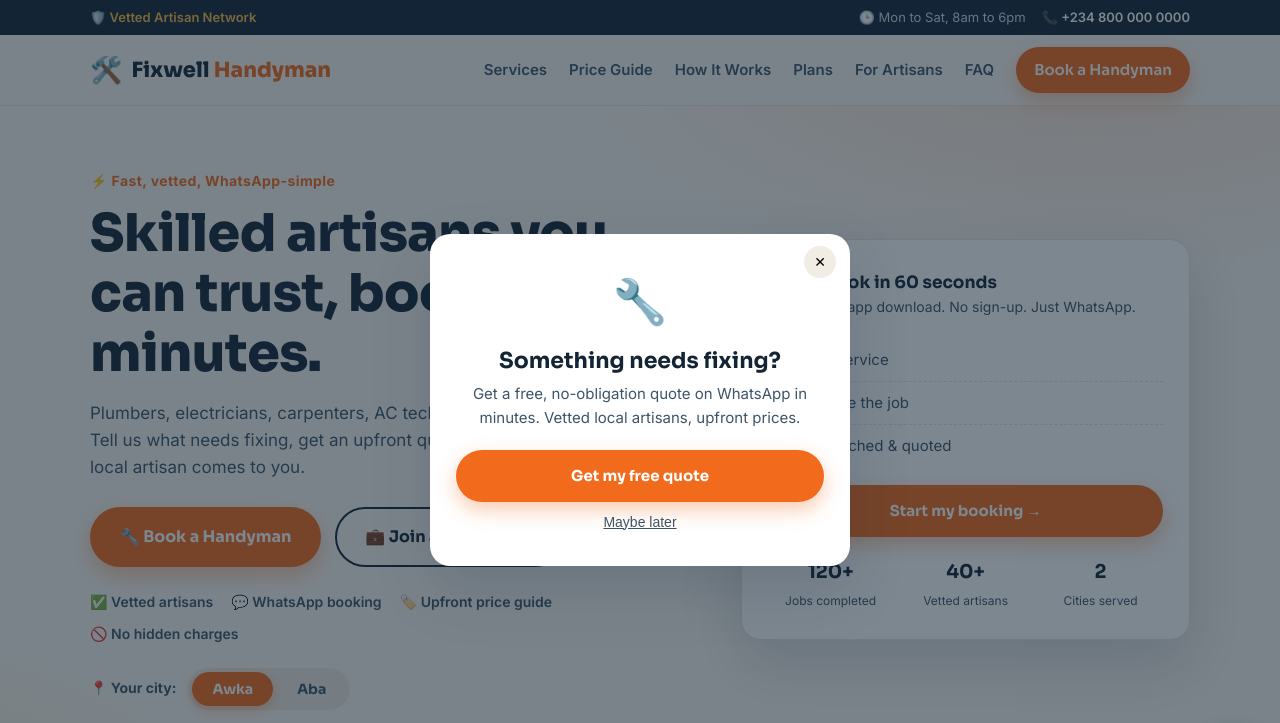
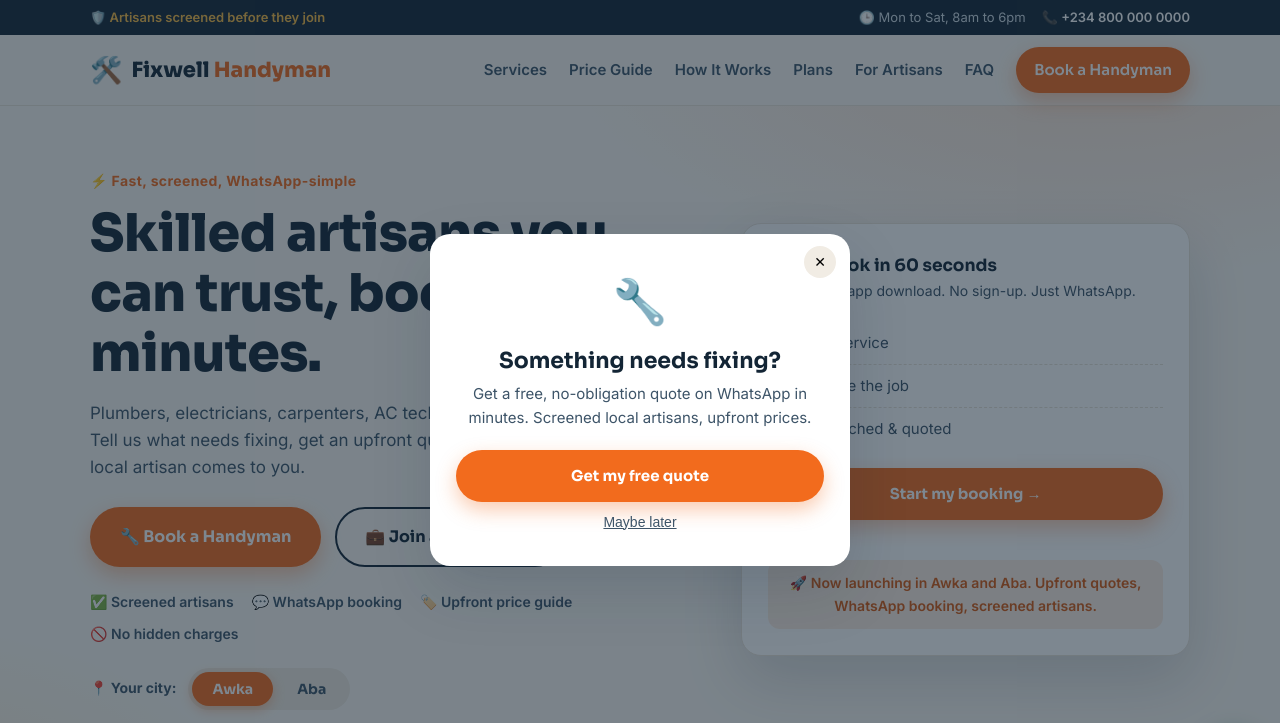
Before and after one commit to dahboss-001/fixwell-handyman, a plain HTML site: page index.html in a window 1280 px wide. Shown: the top 723 px of the page. Drawn offline with Linux system fonts and the light colour scheme.

Commit message:
Remove invented stats; soften vetting claims to screening language

```diff
--- a/app.js
+++ b/app.js
@@ -18,12 +18,14 @@ const CONFIG = {
   cities: ["Awka", "Aba"],
   areasNote: "Serving Awka (Anambra) and Aba (Abia)",
 
-  // HERO STATS (PLACEHOLDERS - replace with real figures)
-  stats: [
-    { value: "120+", label: "Jobs completed" },
-    { value: "40+",  label: "Vetted artisans" },
-    { value: "2",    label: "Cities served" },
-  ],
+  // HERO STATS - EMPTY by default: no numbers are shown until the client
+  // sets REAL figures here. Example:
+  // stats: [
+  //   { value: "120+", label: "Jobs completed" },
+  //   { value: "40+",  label: "Screened artisans" },
+  //   { value: "2",    label: "Cities served" },
+  // ],
+  stats: [],
 
   // SERVICES (icon, name, blurb, typical starting price - PLACEHOLDER prices)
   services: [
@@ -101,7 +103,7 @@ const CONFIG = {
   // FAQ
   faqs: [
     { q: "How do I pay for a job?", a: "You approve a quote on WhatsApp before work starts, then pay the artisan directly when the job is done. Bank transfer or cash, whatever suits you. We never take online payments on this site." },
-    { q: "How are artisans vetted?", a: "Every artisan completes an ID check, a skill assessment and reference checks on past work before taking jobs. New artisans start with supervised trial jobs." },
+    { q: "How are artisans screened?", a: "Before artisans join, we confirm their ID, assess their skill and check references on past work. New artisans start with supervised trial jobs. Confirm this matches your actual process and edit it here if needed." },
     { q: "Which areas do you cover?", a: "We currently serve Awka in Anambra State and Aba in Abia State, including surrounding neighbourhoods. Message us your area and we will confirm coverage." },
     { q: "Is the price guide the final price?", a: "No. The guide shows typical ranges so you know the going rate. Your exact quote is confirmed on WhatsApp before any work begins, and you approve it first." },
     { q: "What if something goes wrong after a job?", a: "Tell us on WhatsApp within 7 days and we will send the artisan back to put it right at no extra labour cost." },
@@ -142,7 +144,15 @@ function renderCityPicker() {
 
 /* ---------- render: stats ---------- */
 function renderStats() {
-  document.getElementById("heroStats").innerHTML =
+  const box = document.getElementById("heroStats");
+  const launch = document.getElementById("heroLaunch");
+  if (!CONFIG.stats.length) {
+    box.hidden = true;
+    launch.hidden = false;
+    return;
+  }
+  launch.hidden = true;
+  box.innerHTML =
     CONFIG.stats.map(s => `<div class="stat"><b>${s.value}</b><span>${s.label}</span></div>`).join("");
 }
 
@@ -264,7 +274,7 @@ function renderContact() {
   tp.href = "tel:+" + CONFIG.whatsappNumber;
   document.getElementById("emgHours").textContent = CONFIG.emergencyHours;
   document.getElementById("footerTagline").textContent =
-    "Vetted local artisans for homes and businesses. " + CONFIG.areasNote + ".";
+    "Screened local artisans for homes and businesses. " + CONFIG.areasNote + ".";
   document.getElementById("footerAddress").textContent = "📍 " + CONFIG.address;
   document.getElementById("footerEmail").textContent = "✉️ " + CONFIG.email;
   document.getElementById("footerPhone").textContent = "📞 " + CONFIG.phoneDisplay;
--- a/index.html
+++ b/index.html
@@ -4,7 +4,7 @@
 <meta charset="UTF-8">
 <meta name="viewport" content="width=device-width, initial-scale=1.0">
 <title>Fixwell Handyman | Trusted Artisan Services in Awka & Aba</title>
-<meta name="description" content="Book vetted plumbers, electricians, carpenters and more on WhatsApp. Upfront price guide, fast matching, no hidden charges.">
+<meta name="description" content="Book screened plumbers, electricians, carpenters and more on WhatsApp. Upfront price guide, fast matching, no hidden charges.">
 <link rel="preconnect" href="https://fonts.googleapis.com">
 <link rel="preconnect" href="https://fonts.gstatic.com" crossorigin>
 <link href="https://fonts.googleapis.com/css2?family=Sora:wght@400;600;700;800&family=Inter:wght@400;500;600;700&display=swap" rel="stylesheet">
@@ -16,7 +16,7 @@
 <!-- Top bar -->
 <div class="topbar">
   <div class="container topbar-inner">
-    <span class="topbar-badge">🛡️ Vetted Artisan Network</span>
+    <span class="topbar-badge">🛡️ Artisans screened before they join</span>
     <div class="topbar-contact">
       <span id="topbarHours"></span>
       <a id="topbarPhone" href="#">Call</a>
@@ -50,15 +50,15 @@
 <section class="hero">
   <div class="container hero-grid">
     <div class="hero-copy">
-      <p class="eyebrow">⚡ Fast, vetted, WhatsApp-simple</p>
+      <p class="eyebrow">⚡ Fast, screened, WhatsApp-simple</p>
       <h1>Skilled artisans you can trust, booked in minutes.</h1>
-      <p class="hero-sub">Plumbers, electricians, carpenters, AC technicians and more. Tell us what needs fixing, get an upfront quote, and a vetted local artisan comes to you.</p>
+      <p class="hero-sub">Plumbers, electricians, carpenters, AC technicians and more. Tell us what needs fixing, get an upfront quote, and a screened local artisan comes to you.</p>
       <div class="hero-ctas">
         <a href="#" class="btn btn-primary btn-lg" data-book>🔧 Book a Handyman</a>
         <a href="#artisans" class="btn btn-outline btn-lg">💼 Join as an Artisan</a>
       </div>
       <ul class="hero-chips">
-        <li>✅ Vetted artisans</li>
+        <li>✅ Screened artisans</li>
         <li>💬 WhatsApp booking</li>
         <li>🏷️ Upfront price guide</li>
         <li>🚫 No hidden charges</li>
@@ -83,6 +83,7 @@
       </ol>
       <a href="#" class="btn btn-primary btn-block" data-book>Start my booking →</a>
       <div class="hero-stats" id="heroStats"></div>
+      <div class="hero-launch" id="heroLaunch" hidden>🚀 Now launching in Awka and Aba. Upfront quotes, WhatsApp booking, screened artisans.</div>
     </div>
   </div>
 </section>
@@ -132,7 +133,7 @@
       </div>
       <div class="step-card">
         <span class="step-num">02</span>
-        <h3>We match a vetted artisan</h3>
+        <h3>We match a screened artisan</h3>
         <p>We pair you with an available artisan near you who has passed our checks.</p>
       </div>
       <div class="step-card">
@@ -225,7 +226,7 @@
 <section class="bigcta">
   <div class="container bigcta-inner">
     <h2>Something broken? Let's fix it today.</h2>
-    <p>Message us on WhatsApp now and get matched with a vetted artisan near you.</p>
+    <p>Message us on WhatsApp now and get matched with a screened artisan near you.</p>
     <div class="bigcta-btns">
       <a href="#" class="btn btn-light btn-lg" data-book>🔧 Book a Handyman</a>
       <a href="#" class="btn btn-ghost btn-lg" data-apply>💼 Join as an Artisan</a>
@@ -282,7 +283,7 @@
     <button class="popup-close" id="popupClose" aria-label="Close popup">✕</button>
     <span class="popup-emoji">🔧</span>
     <h3 id="popupTitle">Something needs fixing?</h3>
-    <p>Get a free, no-obligation quote on WhatsApp in minutes. Vetted local artisans, upfront prices.</p>
+    <p>Get a free, no-obligation quote on WhatsApp in minutes. Screened local artisans, upfront prices.</p>
     <a href="#" class="btn btn-primary btn-block" data-book id="popupCta">Get my free quote</a>
     <button class="popup-later" id="popupLater">Maybe later</button>
   </div>
--- a/styles.css
+++ b/styles.css
@@ -301,3 +301,5 @@ img{max-width:100%}
 .city-btn.active{background:var(--accent);color:#fff;box-shadow:0 4px 12px rgba(242,107,29,.35)}
 .nav-toggle.open span{background:#fff}
 .nav-toggle{position:relative}
+.hero-launch{margin-top:20px;text-align:center;font-weight:600;font-size:14px;color:var(--accent-dark);
+  background:var(--accent-soft);padding:12px 14px;border-radius:12px}
```
